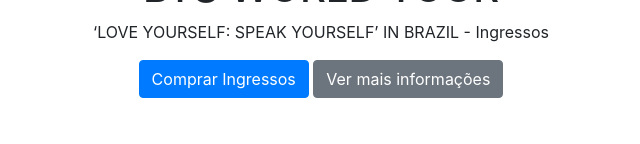
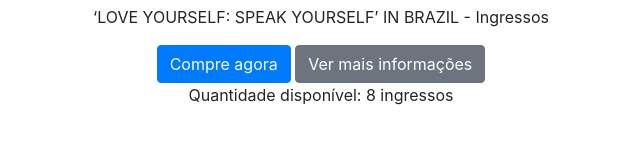
Before and after one commit to bts-ingressos/venda-ingressos-bts, a plain HTML site: page index.html in a window 1280 px wide. Shown: the part 522-666 px from the top of the page, without its empty margins (319-959 px from the left). Drawn offline with nearby package versions, Linux system fonts and the light colour scheme.

Commit message:
Add files via upload

```diff
--- a/index.html
+++ b/index.html
@@ -7,20 +7,22 @@
   <meta name="viewport" content="width=device-width, initial-scale=1">
   <link rel="stylesheet" href="https://stackpath.bootstrapcdn.com/bootstrap/4.3.1/css/bootstrap.min.css" integrity="sha384-ggOyR0iXCbMQv3Xipma34MD+dH/1fQ784/j6cY/iJTQUOhcWr7x9JvoRxT2MZw1T" crossorigin="anonymous">
   <link rel="stylesheet" type="text/css" media="screen" href="main.css">
+  <script src="main.js"></script>
 </head>
 <body>
-  <div class="container">
+  <div class="container-fluid">
     <div class="img-container">
       <img src="https://media.metrolatam.com/2019/01/16/captura-ea576833f396544daf18ffa98c8e38c0-1200x600.jpg" alt="" class="img-fluid">
       <h1>BTS WORLD TOUR</h1>
       <p>‘LOVE YOURSELF: SPEAK YOURSELF’ IN BRAZIL - Ingressos</p>
     </div>
-    <button type="button" class="btn btn-primary" data-toggle="modal" data-target="#exampleModal" class="img-centro" style="margin-bot: 10px">
-      Comprar Ingressos
+    <button type="button" class="btn btn-primary" data-toggle="modal" data-target="#exampleModal" class="img-centro">
+      Compre agora
     </button>
     <button class="btn btn-secondary" type="button" data-toggle="collapse" data-target="#collapseExample" aria-expanded="false" aria-controls="collapseExample">
       Ver mais informações
     </button>
+    <p>Quantidade disponível: <span id="qntdIngressos">0</span> ingressos</p>
     <div class="modal fade" id="exampleModal" tabindex="-1" role="dialog" aria-labelledby="exampleModalLabel" aria-hidden="true">
       <div class="modal-dialog" role="document">
         <div class="modal-content">
--- a/main.css
+++ b/main.css
@@ -3,12 +3,14 @@
   box-sizing: border-box;
 }
 
-.container {
+.container-fluid {
   width: 100%;
   min-height: 100vh;
   align-items: center;
   align-content: center;
   text-align: center;
+  margin-top: 5px;
+  margin-bottom: 5px;
 }
 
 .img-container {
--- /dev/null
+++ b/main.js
@@ -0,0 +1,3 @@
+window.onload = () => {
+  document.getElementById('qntdIngressos').innerHTML = Math.round(Math.random() * 5 + 3)
+}
```
